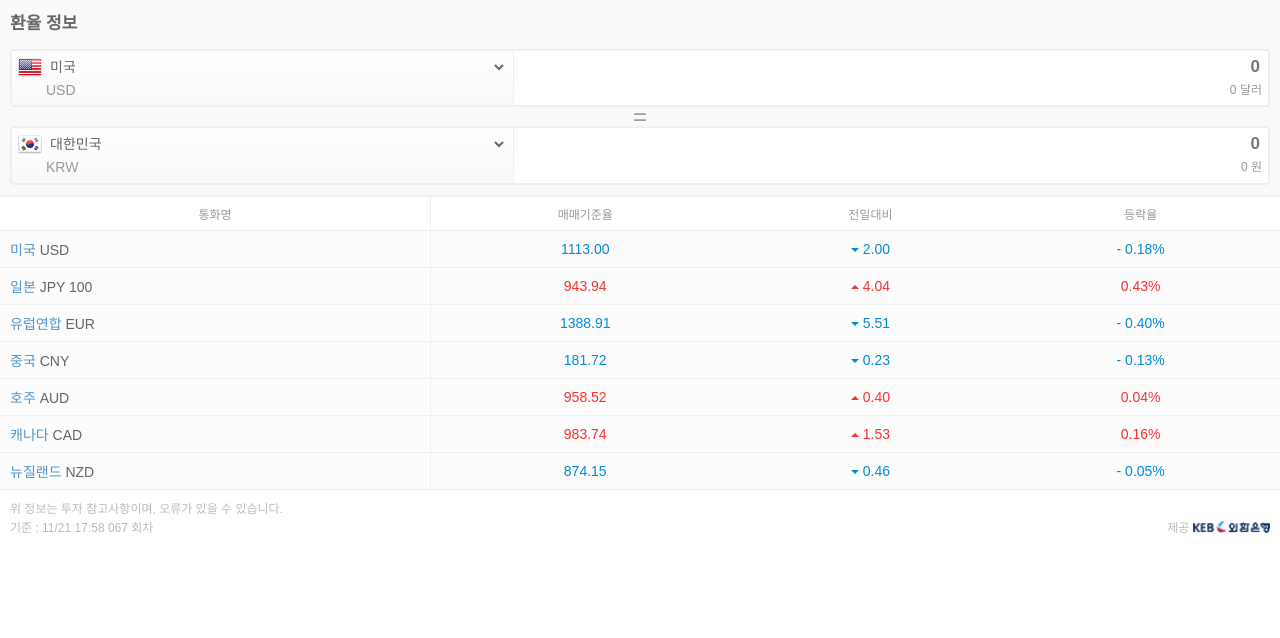
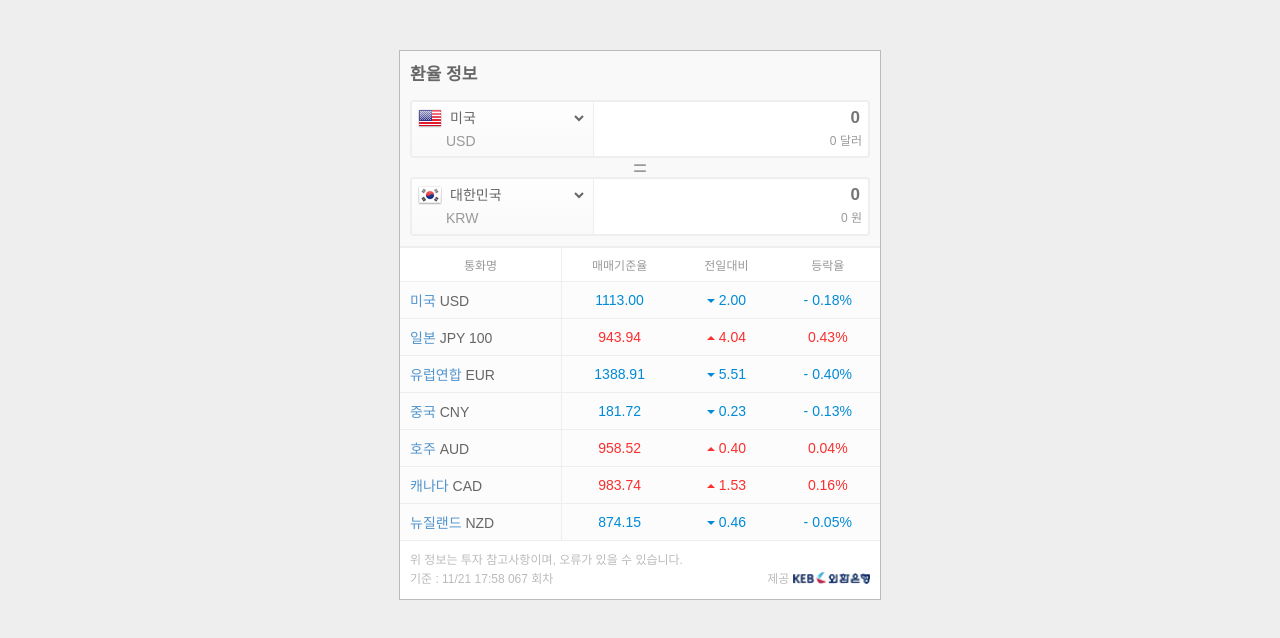
Before and after one commit to reumia/exchange_rate_calculator, a plain HTML site: page index.html in a window 1280 px wide. Drawn offline with Linux system fonts and the light colour scheme.

Commit message:
반응형 미디어 쿼리 추가

```diff
--- a/css/common.css
+++ b/css/common.css
@@ -2,6 +2,7 @@
 html {
     line-height: 1.6;
     color: #666;
+    background-color: #eee;
 }
 h1 {
     font-size: 17px;
@@ -23,6 +24,7 @@ h1 {
     padding: 10px;
     font-size: 12px;
     color: #bbb;
+    background-color: #fff;
 }
 .cal-footer span {
     position: absolute;
--- /dev/null
+++ b/css/media-query.css
@@ -0,0 +1,11 @@
+.cal-wrapper {
+    max-width: 480px;
+    margin: 50px auto;
+    border: 1px solid #bbb;
+}
+@media screen and (max-width: 480px) {
+    .cal-wrapper {
+        margin: 0;
+        border: none;
+    }
+}
--- a/css/style.css
+++ b/css/style.css
@@ -2,3 +2,4 @@
 @import 'common.css';
 @import 'module.css';
 @import 'table.css';
+@import 'media-query.css';
--- a/css/table.css
+++ b/css/table.css
@@ -21,6 +21,7 @@
 .cal-table thead th {
     font-size: 12px;
     color: #999;
+    background-color: #fff;
 }
 .cal-table tbody th {
     text-align: left;
--- a/index.html
+++ b/index.html
@@ -16,6 +16,7 @@
 
 </head>
 <body class="cal">
+    <div class="cal-wrapper">
         <header class="cal-header">
             <h1>환율 정보</h1>
             <section class="selector selector--top" data-default="USD">
@@ -71,7 +72,7 @@
             기준 : 11/21 17:58 067 회차
             <span>제공 <img src="img/logo_keb.png" alt="기업은행 로고"/></span>
         </footer>
-
+    </div>
 <!--스크립트-->
 <script src="lib/jquery-1.11.2.min.js"></script>
 <script src="js/functions.js"></script>
```
Lines whose indentation alone changed are shown as unchanged.
